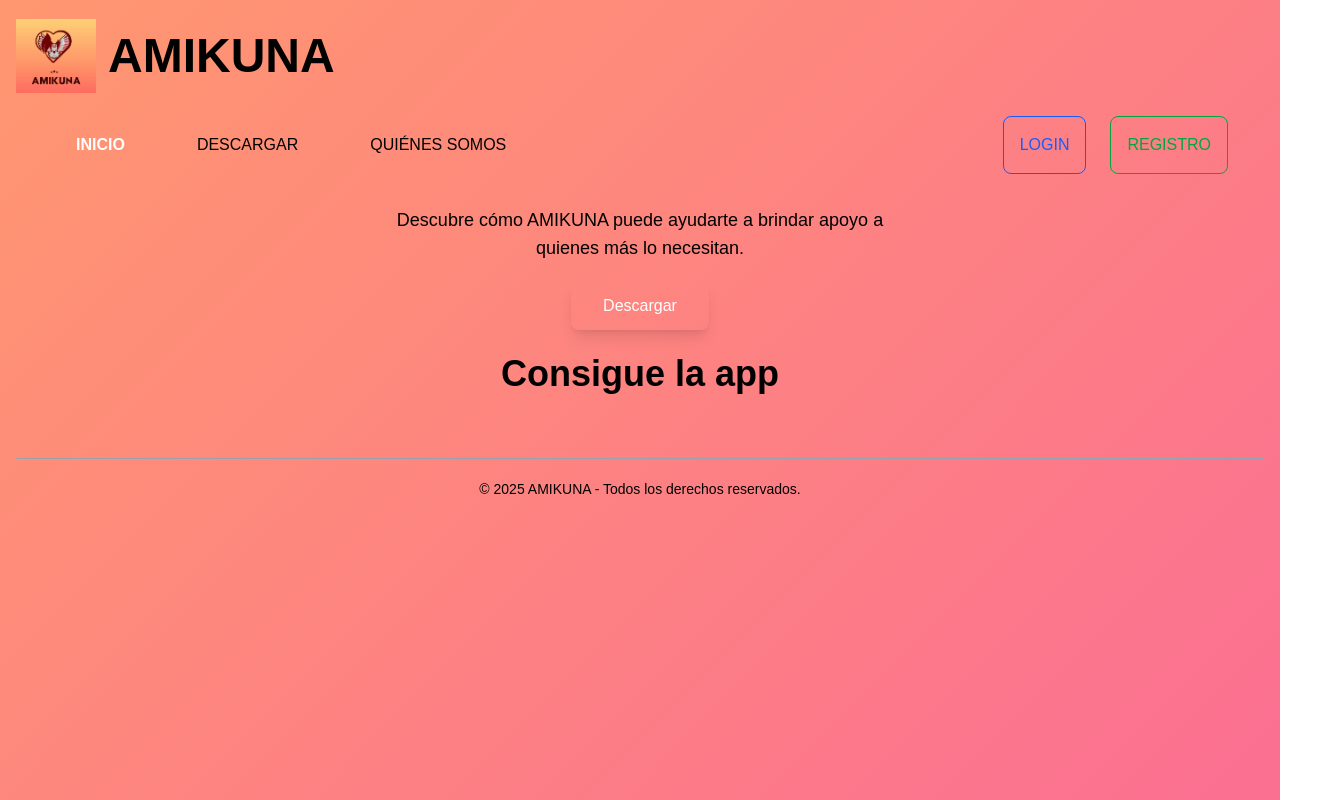
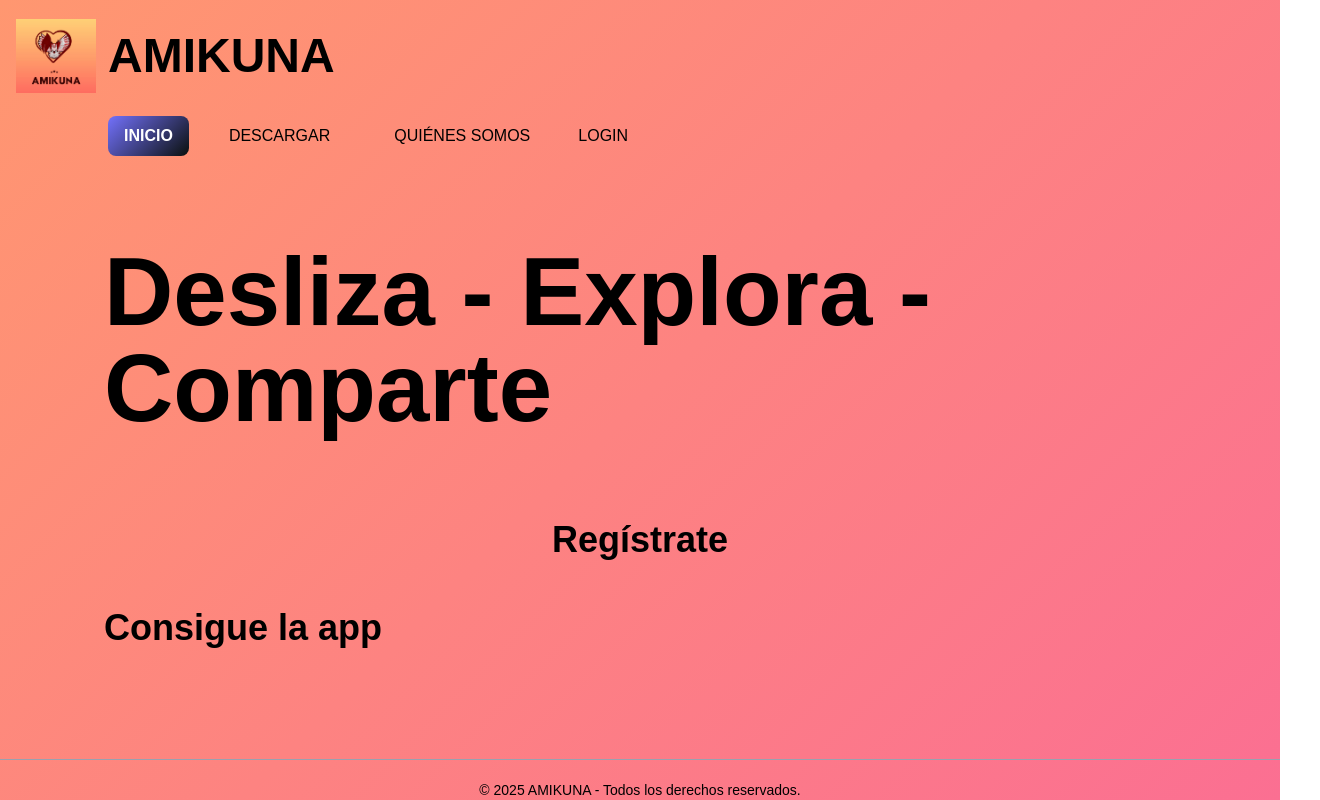
Before and after one commit to PatricioPonce28/Amikunaback, a React (Vite) app in the folder frontend-amikuna/: page / in a window 1280 px wide. Shown: the whole page, 1320 px wide, since content can reach past the window. Built offline with nearby package versions, Linux system fonts and the light colour scheme.

Commit message:
front_pag_home

```diff
--- a/frontend-amikuna/src/components/Navbar.jsx
+++ b/frontend-amikuna/src/components/Navbar.jsx
@@ -2,18 +2,19 @@ import React from "react";
 import { NavLink } from "react-router-dom";
 
 const Navbar = () => {
-  const activeClass = "text-white bg-amikunaBrown px-6 py-2 rounded-lg font-semibold";
-  const baseClass = "text-black  px-6 py-2 rounded-lg transition-colors duration-200";
+  const activeClass = "text-white bg-color-black_pur px-4 py-2 rounded-lg font-semibold";
+  const baseClass = "text-black px-6 py-2 rounded-lg transition-colors duration-300 hover-bg-color-black_pur hover:text-white";
 
   return (
-    <div className="container mx-auto px-4">
-      <nav className="flex justify-between items-center mt-5 mb-8 px-5 bg-amikunaRed font-poppins">
+    <div className="container mx-auto px-4 ml-14">
 
-        <div className="flex gap-6">
+      <nav className="flex justify-items-normal  items-baseline mt-5 mb-6 px-5  font-poppins">
+
+        <div className="flex gap-4">
           <NavLink
             to="/"
             className={({ isActive }) =>
-              `${isActive ? activeClass : baseClass} text-sm md:text-base p-4`
+              `${isActive ? activeClass : baseClass} text-sm md:text-base p-6 `
             }
           >
             INICIO
@@ -42,20 +43,12 @@ const Navbar = () => {
           <NavLink
             to="/login"
             className={({ isActive }) =>
-              `${isActive ? 'text-white bg-blue-600' : 'text-blue-600 hover:bg-blue-50'} p-4 rounded-lg font-medium text-sm md:text-base border border-blue-600 transition-colors`
+              `${isActive ? activeClass : baseClass} text-sm md:text-base p-4`
             }
           >
             LOGIN
           </NavLink>
 
-          <NavLink
-            to="/register"
-            className={({ isActive }) =>
-              `${isActive ? 'text-white bg-green-600' : 'text-green-600 hover:bg-green-50'} p-4 rounded-lg font-medium text-sm md:text-base border border-green-600 transition-colors`
-            }
-          >
-            REGISTRO
-          </NavLink>
         </div>
       </nav>
     </div>
--- a/frontend-amikuna/src/index.css
+++ b/frontend-amikuna/src/index.css
@@ -9,7 +9,20 @@
   .bg-tinder-gradient {
     background: linear-gradient(135deg, #ff9770 0%, #fb6f92 100%);
   }
+  .bg-color-black_pur{
+    background: linear-gradient(135deg,  #7371fc      0%,   #0a100d         100%);
+  }
 }
+
+@layer components {
+  .bg-color-black_pur {
+    @apply bg-gradient-to-r from-[#7371fc] to-[#0a100d];
+  }
+  .hover-bg-color-black_pur {
+    @apply hover:bg-gradient-to-r hover:from-[#7371fc] hover:to-[#0a100d];
+  }
+}
+
 
 
 body {
--- a/frontend-amikuna/src/pages/Home.jsx
+++ b/frontend-amikuna/src/pages/Home.jsx
@@ -1,6 +1,7 @@
 import React from "react";
 import Navbar from "../components/Navbar";
 import logoAmikuna from "../assets/logoAmikuna.jpeg"; // Asegúrate que esta ruta es correcta
+import { NavLink } from "react-router-dom";
 
 const Home = () => {
   return (
@@ -36,22 +37,27 @@ const Home = () => {
 </div>
 
 {/* Main Section */}
-<main className="mt-3 max-w-lg mx-auto text-center">
-  <p className="mt-3 text-lg">
-    Descubre cómo AMIKUNA puede ayudarte a brindar apoyo a quienes más lo necesitan.
-  </p>
+<main className=" contain-items items-center-safe    mt-22 mx-22 text-black">
 
-  <button className="mt-5 px-8 py-3 bg-amikunaBrown text-white rounded-lg shadow-lg hover:bg-opacity-80 transition">
-    Descargar
+ <p className="mt-6 text-8xl font-bold w-full text-left">
+  Desliza - Explora - Comparte
+</p>
+
+<NavLink to="/register">
+  <button className="mt-15 text-4xl font-bold w-auto px-8 py-6 rounded-full transition-colors duration-300 hover-bg-color-black_pur hover:text-white mx-auto block">
+    Regístrate
   </button>
+</NavLink>
 
   <h2 className="text-4xl font-bold mt-6">Consigue la app</h2>
 </main>
 
 {/* Footer */}
-<footer className="mt-16 border-t border-gray-400 pt-5 text-sm text-center">
+<footer className="fixed bottom-0 left-0 w-full border-t border-gray-400 pt-5 text-sm text-center ">
   <p>© {new Date().getFullYear()} AMIKUNA - Todos los derechos reservados.</p>
 </footer>
+
+
 
     </div>
   );
```
